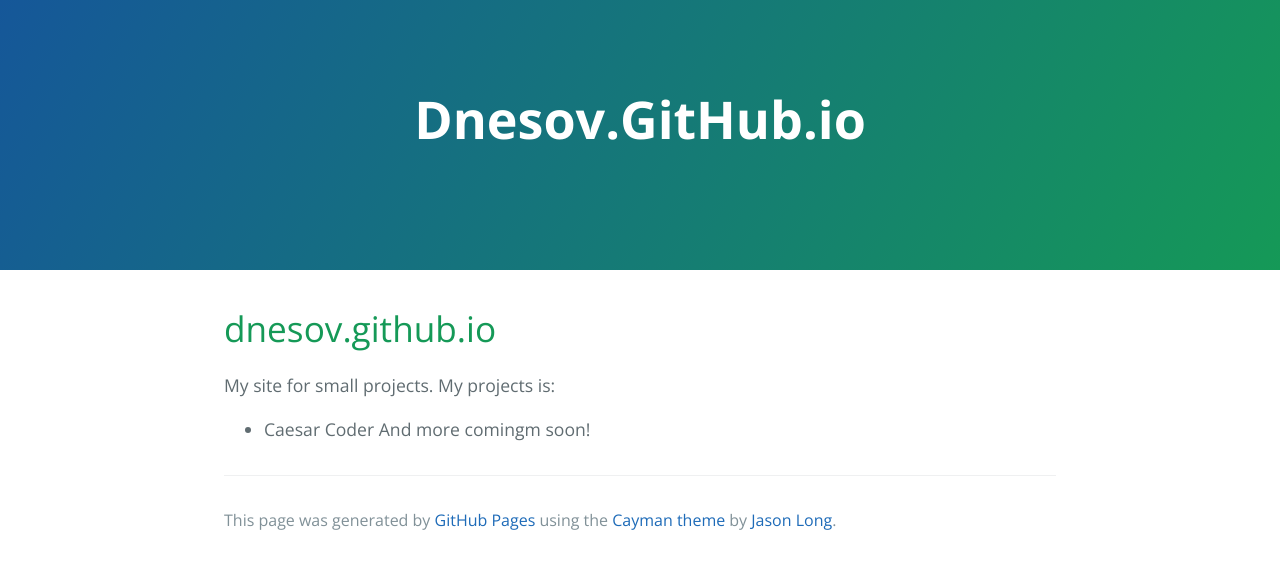
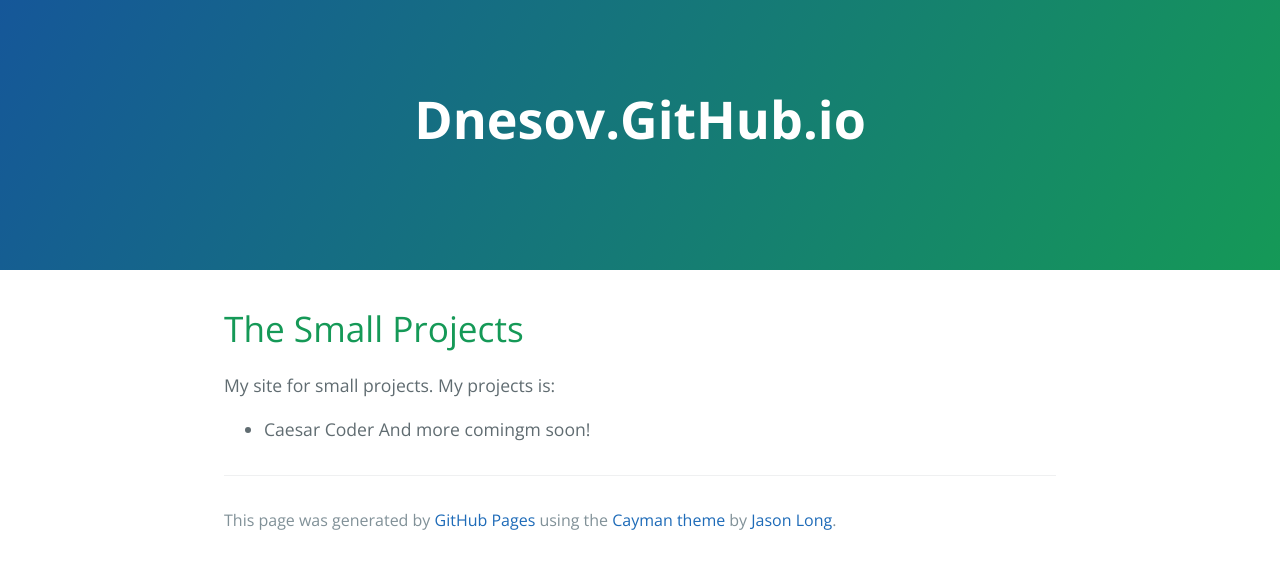
Before and after one commit to mnesov/dnesov.github.io, a plain HTML site: page index.html in a window 1280 px wide. Drawn offline with nearby package versions, Linux system fonts and the light colour scheme.

Commit message:
Update index.html

```diff
--- a/index.html
+++ b/index.html
@@ -2,7 +2,7 @@
 <html lang="en-us">
   <head>
     <meta charset="UTF-8">
-    <title>Dnesov.GitHub.io by dnesov</title>
+    <title>Small Projects</title>
     <meta name="viewport" content="width=device-width, initial-scale=1">
     <link rel="stylesheet" type="text/css" href="stylesheets/normalize.css" media="screen">
     <link href='https://fonts.googleapis.com/css?family=Open+Sans:400,700' rel='stylesheet' type='text/css'>
@@ -17,7 +17,7 @@
 
     <section class="main-content">
       <h1>
-<a id="dnesovgithubio" class="anchor" href="#dnesovgithubio" aria-hidden="true"><span class="octicon octicon-link"></span></a>dnesov.github.io</h1>
+<a id="dnesovgithubio" class="anchor" href="#dnesovgithubio" aria-hidden="true"><span class="octicon octicon-link"></span></a>The Small Projects</h1>
 
 <p>My site for small projects.
 My projects is:</p>
```
